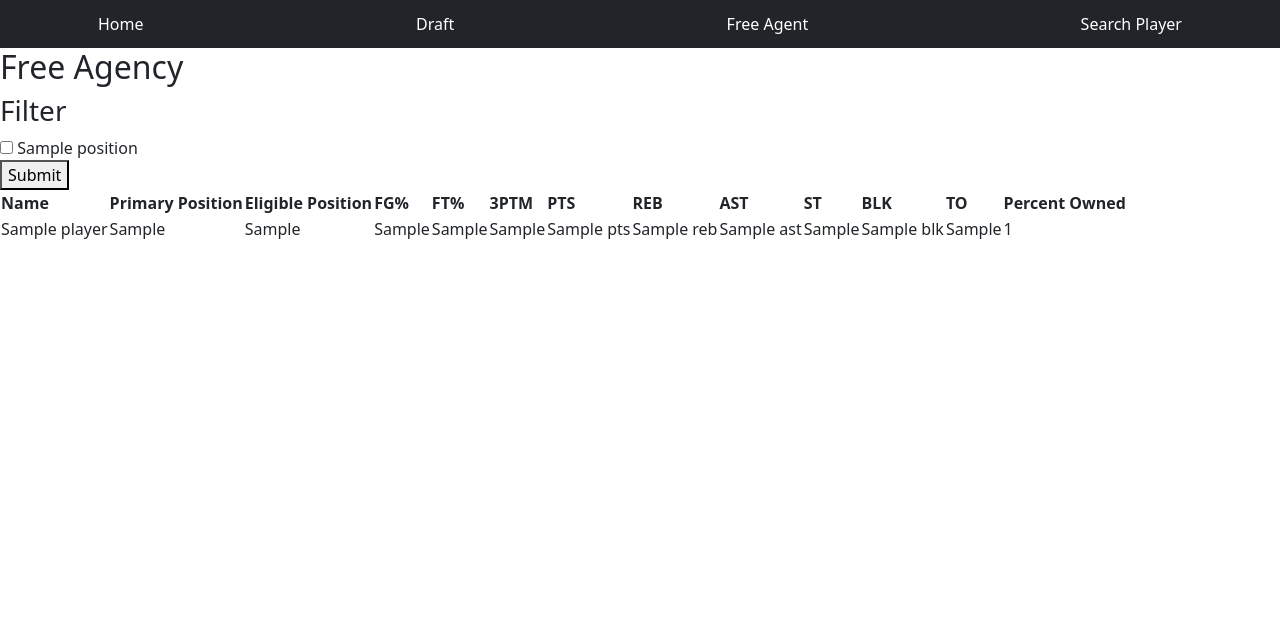
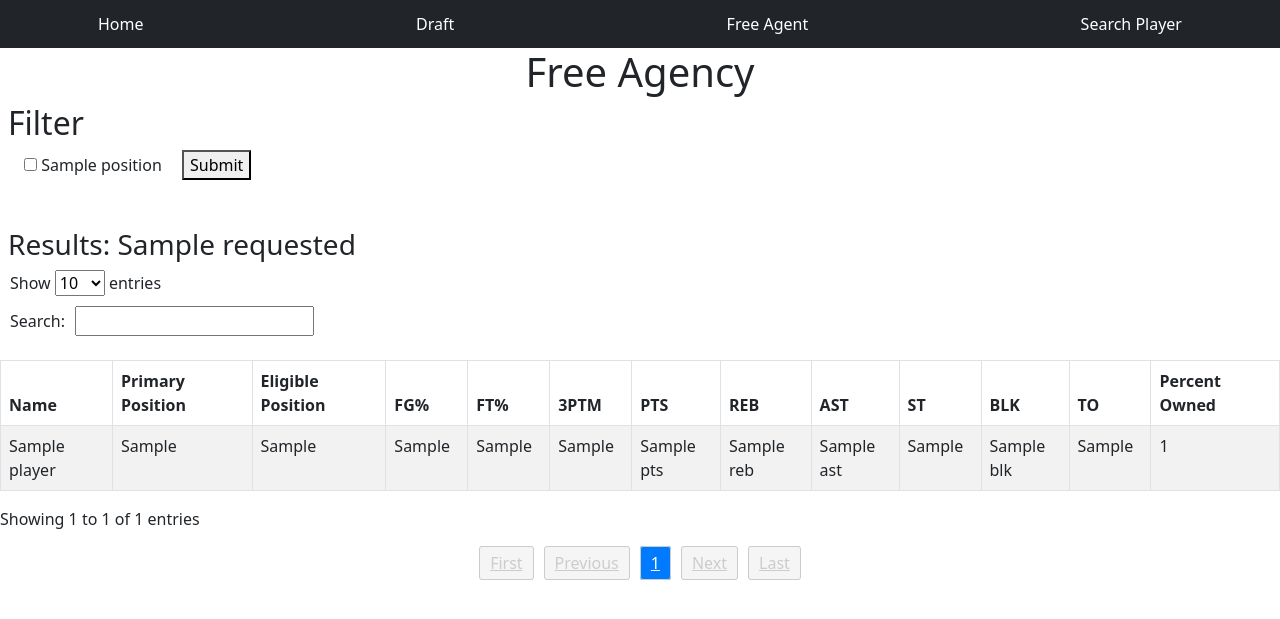
Before and after one commit to KevinVuong2001/Yahoo-NBA-Fantasy-League-Project, a Flask app: template templates/free_agent.html in a window 1280 px wide. Shown: the top 619 px of the page. Run offline with Flask 3, Linux system fonts and the light colour scheme; the template is opened without the code that fills it: most values are stand-ins (such as "Sample title", 1, 10 or a date in 2020); some libraries are stand-ins or nearby versions.

Commit message:
Update Free Agent Page: Applied Bootstrap CSS and DataTables

```diff
--- a/free_agent.py
+++ b/free_agent.py
@@ -25,7 +25,7 @@ class Free_Agent(MethodView):
         for entry in entries:
             player_entries = entry['players']
         sorted_player_entries = sorted(player_entries, key=lambda x: x['percent_own'], reverse=True)
-        return render_template('free_agent.html', positions=positions, player_entries=sorted_player_entries)
+        return render_template('free_agent.html', positions=positions, player_entries=sorted_player_entries, requested=requested_position)
 
     def post(self):
         requested_position = request.form.getlist('position[]')
--- a/static/style.css
+++ b/static/style.css
@@ -18,3 +18,43 @@
     background-color: #0056b3; /* Change background color of button on hover */
     transition: 0.7s
 }
+
+.sortable:hover{
+    cursor: pointer
+}
+
+.dataTables_wrapper .dataTables_paginate {
+    margin-top: 20px;
+    text-align: center;
+}
+
+.dataTables_paginate .paginate_button {
+    padding: 5px 10px;
+    margin: 0 5px;
+    border: 1px solid #ccc;
+    background-color: #f5f5f5;
+    color: #333;
+    cursor: pointer;
+    border-radius: 3px;
+}
+
+.dataTables_paginate .paginate_button.current {
+    background-color: #007bff;
+    color: #fff;
+}
+
+.dataTables_paginate .paginate_button.disabled {
+    background-color: #f5f5f5;
+    color: #ccc;
+    cursor: not-allowed;
+}
+
+.dataTables_length,
+.dataTables_filter {
+    margin-bottom: 10px;
+    padding-left: 10px;
+}
+
+.dataTables_filter input[type="search"] {
+    margin-left: 10px;
+}
--- /dev/null
+++ b/static/table.js
@@ -0,0 +1,5 @@
+$(document).ready(function() {
+    $('#FreeAgentTable').DataTable({
+        pagingType: 'full_numbers' // Use full pagination controls
+    });
+});
--- a/templates/free_agent.html
+++ b/templates/free_agent.html
@@ -1,29 +1,35 @@
 {% extends "layout.html" %}
 {% block content %}
-    <h2>Free Agency</h2>
-    <h3>Filter</h3>
+    <h1 class="text-center">Free Agency</h2>
+    <h2 class="mx-2">Filter</h3>
     <form action="{{ url_for('free_agent') }}" method=post>
         {% for position in positions %}
+        <div class="form-check form-check-inline">
             <input type="checkbox" name="position[]" value="{{ position }}"> {{ position }} <br>
+        </div>
         {% endfor %}
         <button type="submit">Submit</button>
     </form>
-    <table>
+    <h3 class="mt-5 mx-2">Results: {{ requested }}</h3>
+    <table id="FreeAgentTable" class="table table-bordered table-hover table-striped mt-4">
+        <thead>
             <tr>
-        <th>Name </th>
-        <th>Primary Position </th>
-        <th>Eligible Position</th>
-        <th>FG% </th>
-        <th>FT% </th>
-        <th>3PTM </th>
-        <th>PTS </th>
-        <th>REB </th>
-        <th>AST </th>
-        <th>ST </th>
-        <th>BLK </th>
-        <th>TO </th>
-        <th>Percent Owned</th>
+                <th class="sortable">Name </th>
+                <th class="sortable">Primary Position </th>
+                <th class="sortable">Eligible Position</th>
+                <th class="sortable">FG% </th>
+                <th class="sortable">FT% </th>
+                <th class="sortable">3PTM </th>
+                <th class="sortable">PTS </th>
+                <th class="sortable">REB </th>
+                <th class="sortable">AST </th>
+                <th class="sortable">ST </th>
+                <th class="sortable">BLK </th>
+                <th class="sortable">TO </th>
+                <th class="sortable">Percent Owned</th>
             </tr>
+        </thead>
+        <tbody>
             {% for player in player_entries %}
                 <tr>
                     <td>{{ player['name'] }}</td>
@@ -41,5 +47,6 @@
                     <td>{{ player['percent_own'] }}</td>
                 </tr>
             {% endfor %}
+        </tbody>
     </table>
 {% endblock %}
--- a/templates/layout.html
+++ b/templates/layout.html
@@ -3,6 +3,9 @@
 <title>My Fantasy NBA</title>
 <link rel=stylesheet type=text/css href="{{ url_for('static', filename='style.css') }}">
 <link rel="stylesheet" href="https://cdn.jsdelivr.net/npm/bootstrap@5.0.2/dist/css/bootstrap.min.css">
+<script type="text/javascript" src="https://code.jquery.com/jquery-3.6.0.min.js"></script>
+<script type="text/javascript" src="https://cdn.datatables.net/1.11.5/js/jquery.dataTables.js"></script>
+<script src="{{ url_for('static', filename='table.js') }}"></script>
 <body>
     <nav class="site-header sticky-top py-1 bg-dark">
         <div class="container d-flex flex-column flex-md-row justify-content-between">
```
Lines whose indentation alone changed are shown as unchanged.
